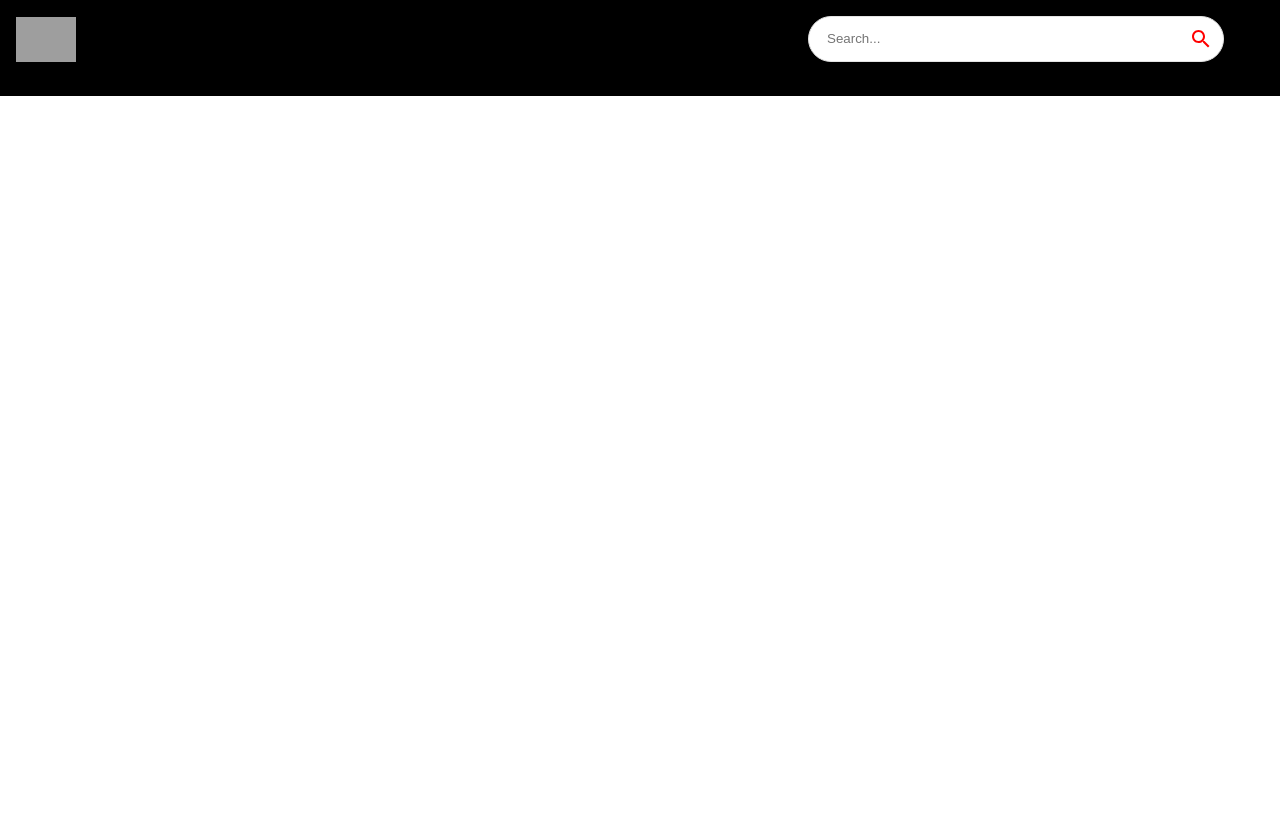
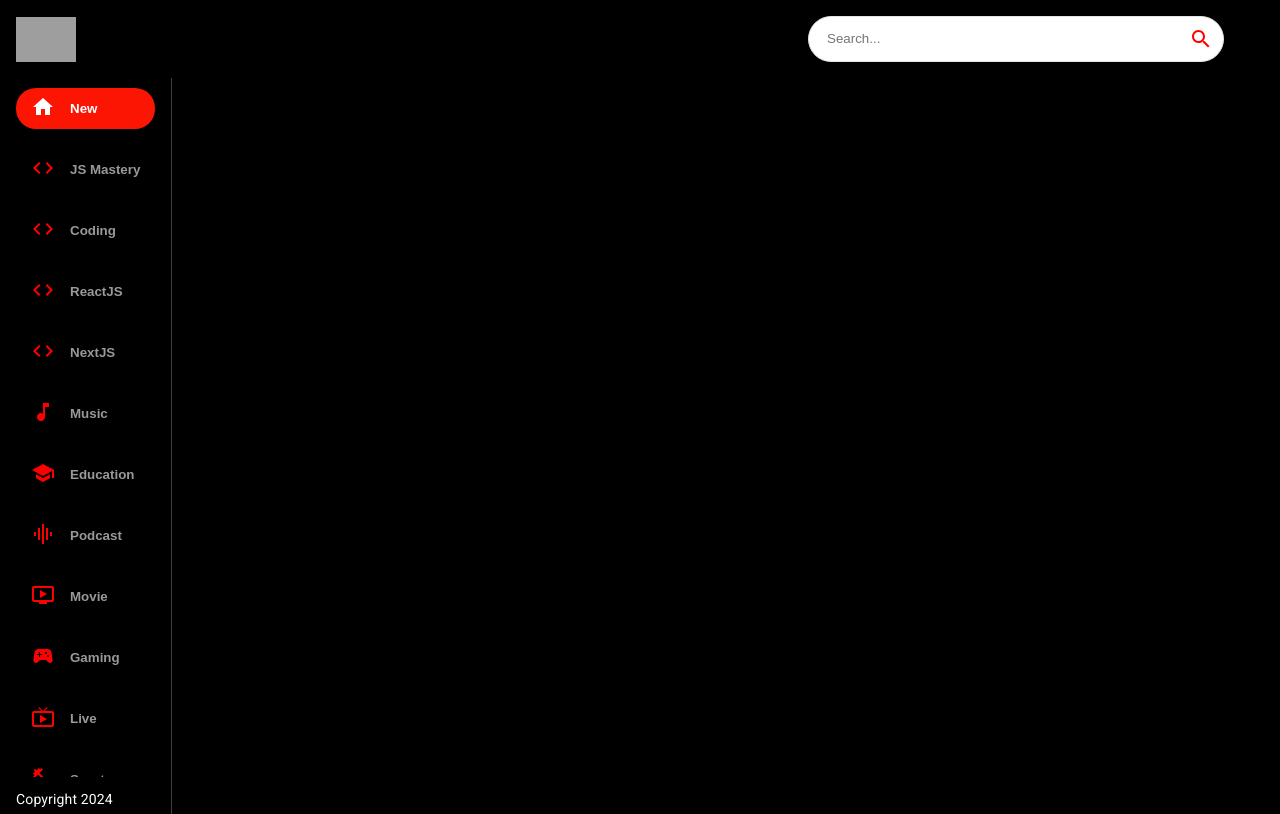
Before and after one commit to IvayloTashev/youtube-clone-project, a React (Create React App) app: page / in a window 1280 px wide. Built offline with nearby package versions, Linux system fonts and the light colour scheme; grey boxes are pictures that could not be loaded.

Commit message:
Add Sidebar component and update the Feed

```diff
--- a/src/components/Feed.jsx
+++ b/src/components/Feed.jsx
@@ -1,5 +1,21 @@
+import { useState, useEffect } from "react";
+import { Box, Stack, Typography } from "@mui/material";
+import Sidebar from "./Sidebar";
+
 export default function Feed() {
-   return (
-       <>Feed</>
-   );
+    return (
+        <Stack sx={{ flexDirection: { sx: 'column', md: 'row' } }}>
+            <Box sx={{ height: { sx: 'auto', md: '92vh' }, borderRight: '1px solid #3d3d3d', px: { sx: 0, md: 2 } }}>
+                <Sidebar>
+
+                </Sidebar>
+
+                <Typography className="copyright" variant="body2" sx={{ mt: 1.5, color: '#fff' }}>
+                    Copyright 2024
+                </Typography>
+
+            </Box>
+
+        </Stack>
+    );
 }
--- /dev/null
+++ b/src/components/Sidebar.jsx
@@ -0,0 +1,47 @@
+import { Stack } from "@mui/material";
+import { categories } from "../utils/constants";
+
+
+const selectedCategory = 'New';
+
+export default function Sidebar() {
+    return (
+        <Stack
+            direction='row'
+            sx={{
+                overflowY: 'auto',
+                height: { sx: 'auto', md: '95%' },
+                flexDirection: { md: 'column' }
+            }}
+        >
+            {categories.map(category => (
+                <button
+                    className="category-btn"
+                    style={{
+                        background: category.name === selectedCategory && '#FC1503',
+                        color: 'white'
+                    }}
+                    key={category.name}
+                >
+
+                    <span
+                        style={{
+                            color: category.name === selectedCategory ? 'white' : 'red',
+                            marginRight: '15px'
+                        }}
+                    >
+                        {category.icon}
+                    </span>
+                    <span
+                        style={{
+                            opacity: category.name === selectedCategory ? '1' : '0.6'
+                        }}
+                    >
+                        {category.name}
+                    </span>
+                </button>
+            ))}
+
+        </Stack>
+    );
+}
```
